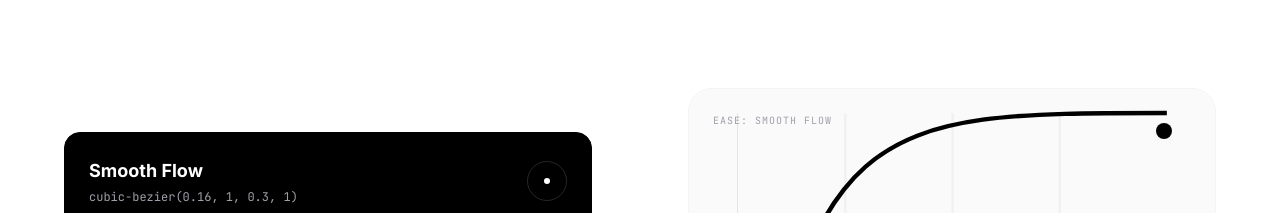
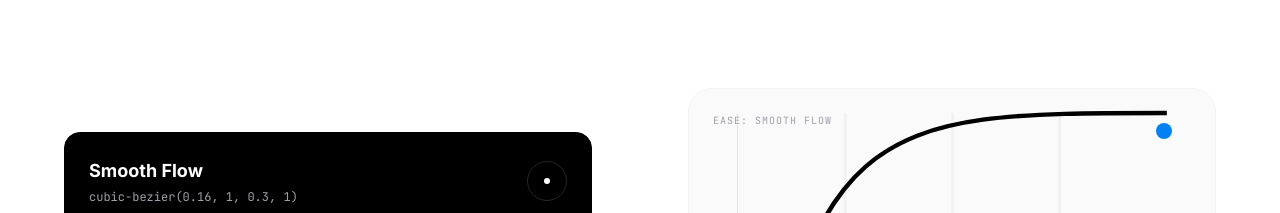
Before and after one commit to anuradhasharma1/motioncraft, a React (Vite) app: page / in a window 1280 px wide. Shown: the part 1880-2093 px from the top of the page. Built offline with nearby package versions, Linux system fonts and the light colour scheme.

Commit message:
refine easing animation colors

```diff
--- a/src/components/sections/Easings.tsx
+++ b/src/components/sections/Easings.tsx
@@ -158,7 +158,7 @@ export default function Easings() {
                   repeatType: "reverse",
                   ease: activeCurve.value,
                 }}
-                className="absolute w-4 h-4 bg-black rounded-full -translate-x-1/2 translate-y-1/2 ring-4 ring-zinc-50"
+                className="absolute w-4 h-4 bg-[#0380f4] rounded-full -translate-x-1/2 translate-y-1/2 ring-4 ring-zinc-50"
               />
             </div>
 
```
